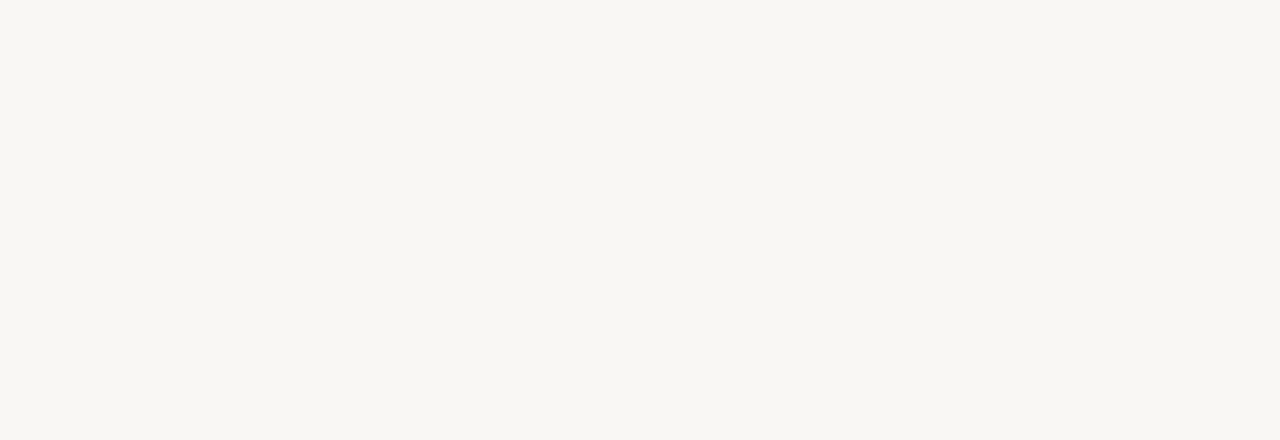
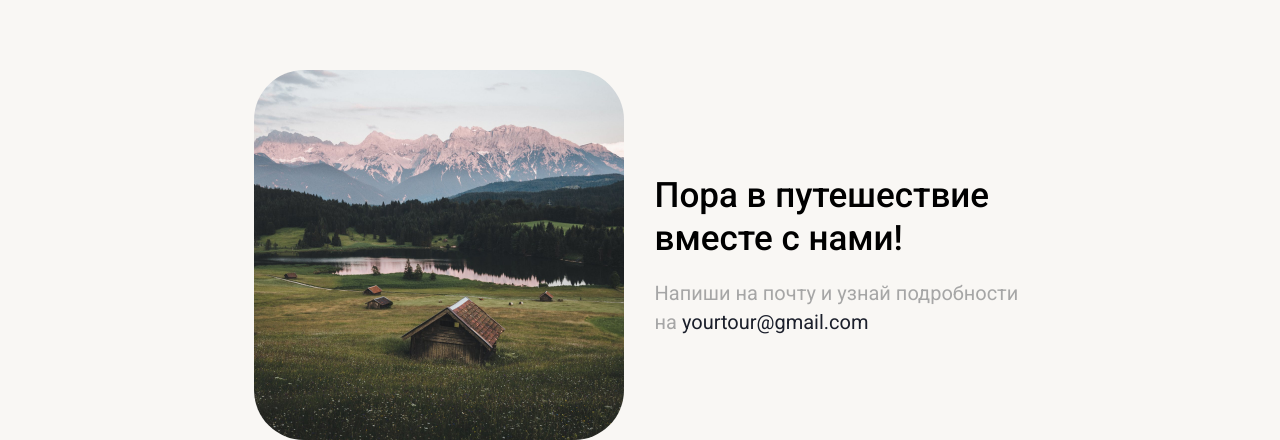
Before and after one commit to Bogdanvosk/your-tour-next, a Next.js app: page / in a window 1280 px wide. Shown: the part 8605-9045 px from the top of the page. Before the commit the page ends 8540 px from the top, so only its background shows below. Built offline with nearby package versions, Linux system fonts and the light colour scheme.

Commit message:
Add action-section: action section is done

```diff
--- a/src/components/common/StoriesItems/StoriesItems.js
+++ b/src/components/common/StoriesItems/StoriesItems.js
@@ -6,7 +6,7 @@ import styles from './StoriesItems.module.scss'
 
 const StoriesItems = ({ items }) => {
 	return (
-		<div class={styles.items}>
+		<div className={styles.items}>
 			{items.map((item, index) => {
 				return <StoriesItem key={index} item={item} />
 			})}
--- /dev/null
+++ b/src/components/pages/HomePage/Action/Action.js
@@ -0,0 +1,43 @@
+import Container from '@/components/common/Container/Container'
+
+import styles from './Action.module.scss'
+import Typography from '@/components/common/Typography/Typography'
+import Link from 'next/link'
+
+const Action = () => {
+	return (
+		<section>
+			<Container>
+				<div className={styles.wrapper}>
+					<div className={styles.imageWrapper}>
+						<img
+							width={370}
+							height={370}
+							className={styles.image}
+							src='/images/action.jpg'
+							alt='Action'
+						/>
+					</div>
+					<div className={styles.content}>
+						<Typography tag='h3' className={styles.title}>
+							Пора в путешествие вместе с нами!
+						</Typography>
+						<Typography
+							tag='p'
+							size='normal'
+							className={styles.text}>
+							Напиши на почту и узнай подробности на{' '}
+							<Link
+								className={styles.mail}
+								href='mailto:yourtour@gmail.com'>
+								yourtour@gmail.com
+							</Link>
+						</Typography>
+					</div>
+				</div>
+			</Container>
+		</section>
+	)
+}
+
+export default Action
--- /dev/null
+++ b/src/components/pages/HomePage/Action/Action.module.scss
@@ -0,0 +1,81 @@
+@use '@/styles/variables';
+@use '@/styles/mixins';
+
+.wrapper {
+	display: flex;
+	align-items: center;
+	justify-content: center;
+	gap: 1.88rem;
+
+	@media (max-width: variables.$md) {
+		flex-direction: column;
+	}
+
+	@include mixins.mobile {
+		gap: 2.13rem;
+	}
+}
+
+.imageWrapper {
+	width: 370px;
+	height: 370px;
+
+	border-radius: 50px;
+
+	overflow: hidden;
+
+	@include mixins.mobile {
+		width: 130px;
+		height: 130px;
+
+		border-radius: 20px;
+	}
+}
+
+.image {
+	display: block;
+	width: 100%;
+	height: 100%;
+}
+
+.content {
+	display: flex;
+	max-width: 371px;
+	flex-direction: column;
+	gap: 1.25rem;
+}
+
+.title {
+	@media (max-width: variables.$md) {
+		text-align: center;
+	}
+}
+
+.text {
+	color: variables.$color-gray-300;
+
+	@media (max-width: variables.$md) {
+		text-align: center;
+	}
+
+	@include mixins.mobile {
+		max-width: 291px;
+		margin: 0 auto;
+	}
+}
+
+.mail {
+	color: variables.$color-black;
+	border-bottom: 1px solid transparent;
+
+	transition: color 0.3s ease, border-color 0.3s ease;
+
+	&:hover {
+		border-color: variables.$color-black;
+	}
+
+	&:active {
+		color: variables.$color-green-400;
+		border-color: variables.$color-green-400;
+	}
+}
--- a/src/components/pages/HomePage/HomePage.js
+++ b/src/components/pages/HomePage/HomePage.js
@@ -1,3 +1,4 @@
+import Action from './Action/Action'
 import Find from './Find/Find'
 import Header from './Header/Header'
 import Info from './Info/Info'
@@ -17,6 +18,7 @@ const HomePage = () => {
 				<Reviews />
 				<Travel />
 				<Stories />
+				<Action />
 			</main>
 		</>
 	)
```
